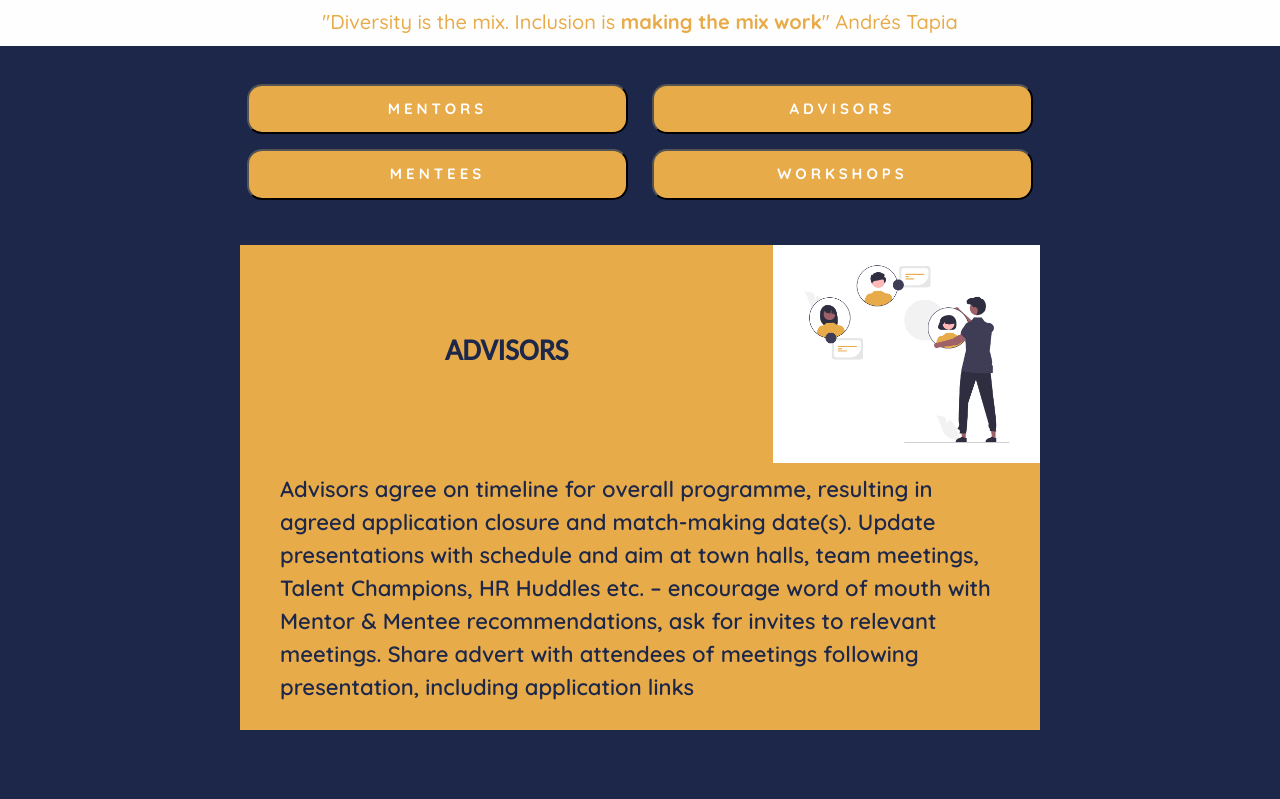
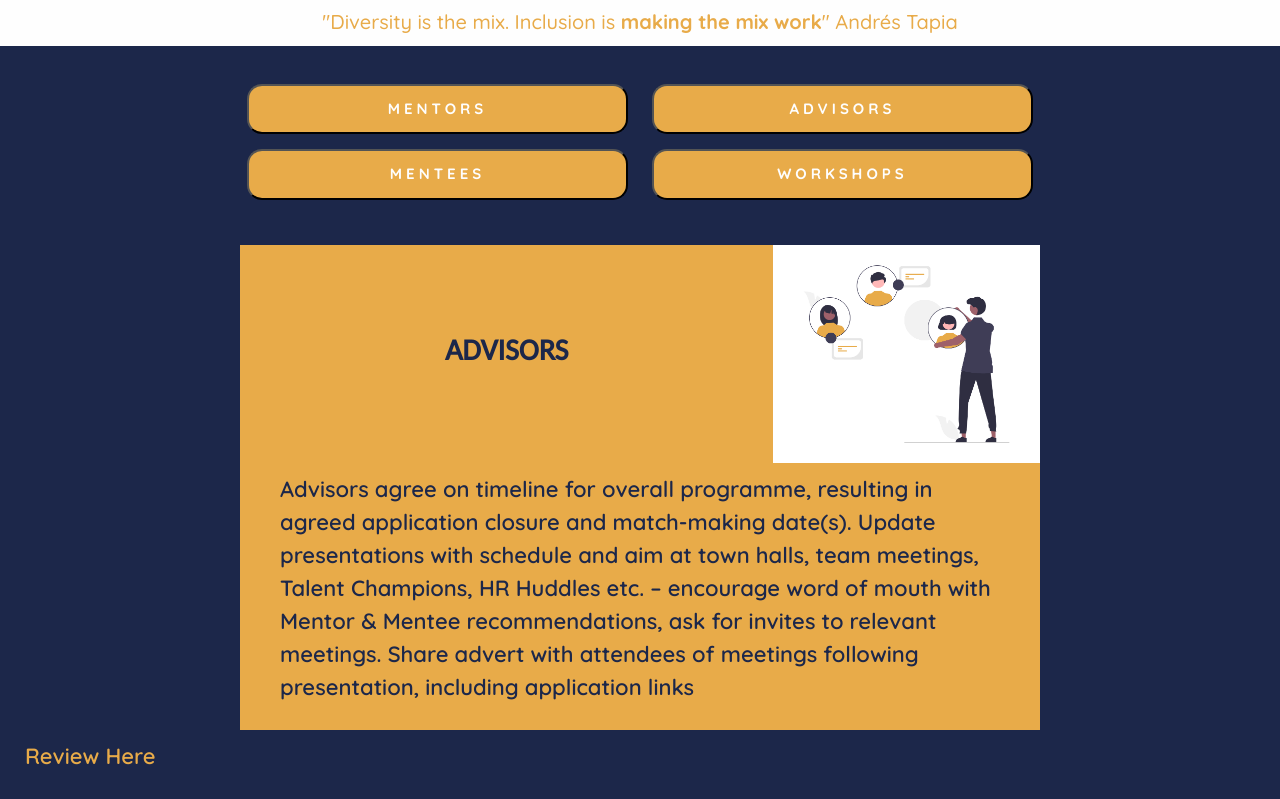
Before and after one commit to SkippyWalnuts/rev-mentoring-react, a React (Create React App) app: page / in a window 1280 px wide. Shown: the part 2073-2872 px from the top of the page. Before the commit the page ends 2803 px from the top, so only its background shows below. Built offline with nearby package versions, Linux system fonts and the light colour scheme.

Commit message:
Added Testimonials component

```diff
--- a/src/App.js
+++ b/src/App.js
@@ -4,6 +4,7 @@ import Contact from "./Contact";
 import About from "./About";
 import Course from "./Course";
 import CourseSection from "./CourseSection";
+import Testimonials from "./Testimonials";
 import RevNavbar from "./RevNavbar";
 import './App.css';
 
@@ -16,7 +17,7 @@ function App() {
 <About />
 <Course />
 <CourseSection />
-
+<Testimonials />
 
     </div>
   );
--- /dev/null
+++ b/src/Testimonials.css
@@ -0,0 +1,3 @@
+.Testimonials p {
+    color: var(--secondary-color);
+}
--- /dev/null
+++ b/src/Testimonials.js
@@ -0,0 +1,10 @@
+import React from "react";
+import "./Testimonials.css";
+
+export default function Testimonials() {
+    return (
+        <div className="Testimonials">
+            <p>Review Here</p>
+        </div>
+    )
+}
```
